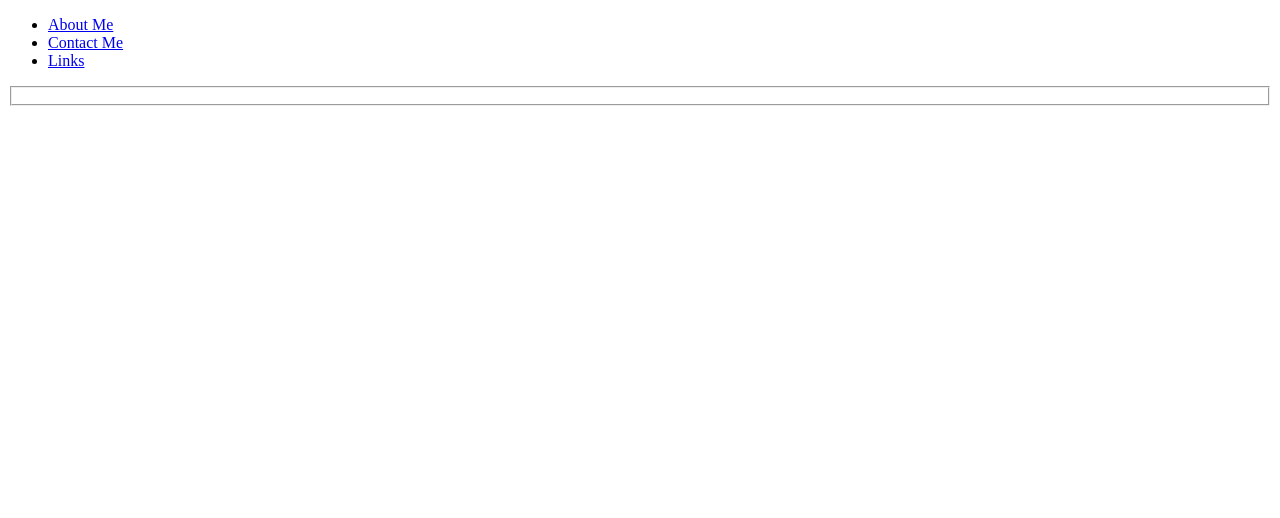
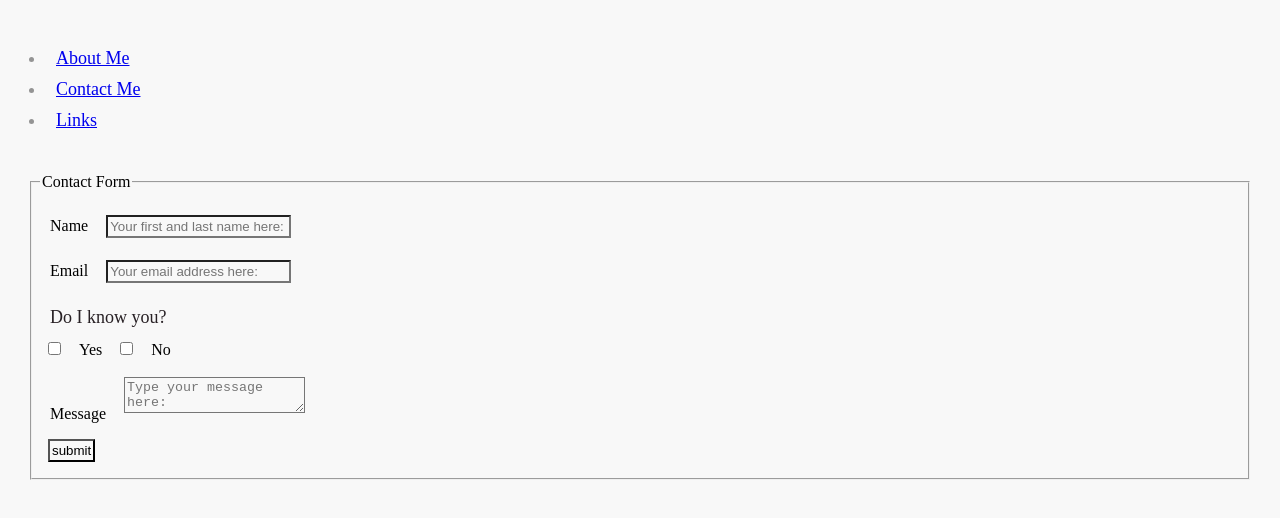
Before and after one commit to abernalub2283/first-website, a plain HTML site: page contact.html in a window 1280 px wide. Drawn offline with Linux system fonts and the light colour scheme.

Commit message:
final website

```diff
--- a/contact.css
+++ b/contact.css
@@ -0,0 +1,29 @@
+*{
+    background-color: #f8f8f8;
+    padding: 2px;
+    margin: 6px;
+}
+h1{
+    font: Helvetica;
+    font-size: 24px;
+    color: #88655C;
+}
+h2{
+    font: Helvetica;
+    font-size: 20px;
+    color: #88655C;
+}
+p{
+    font: arial;
+    font-size: 18px;
+    color: #282125;
+}
+#survey{
+    font: arial;
+    font-size: 18px;
+    color: #282125;
+}
+.nav{
+    font-size: 18px;
+    color: #949494;
+}
--- a/contact.html
+++ b/contact.html
@@ -14,8 +14,32 @@
                 </ul>
             </nav>
         </div>
-        <form>
-            <fieldset></fieldset>
+        <form method="post">
+            <fieldset>
+                <legend>Contact Form</legend>
+                <div class="survey">
+                    <label for="name">Name</label>
+                    <input type="text" id="name" placeholder="Your first and last name here:">
+                </div>
+                <div class="survey">
+                    <label for="email">Email</label>
+                    <input type="email" id="email" name="email" placeholder="Your email address here:">
+                </div>
+                <div class="survey">
+                    <p>Do I know you?</p>
+                    <input type="checkbox" id="yes">
+                    <label for="yes">Yes</label>
+                    <input type="checkbox" id="no">
+                    <label for="no">No</label>
+                </div>
+                <div class="survey">
+                    <label for="message">Message</label>
+                    <textarea id="message" name="message" placeholder="Type your message here:"></textarea>
+                </div>
+                <div class="survey">
+                    <button type="submit">submit</button>
+                </div>
+            </fieldset>
         </form>
     </body>
 </html>
--- a/index.css
+++ b/index.css
@@ -0,0 +1,24 @@
+*{
+    background-color: #f8f8f8;
+    padding: 2px;
+    margin: 6px;
+}
+h1{
+    font: Helvetica;
+    font-size: 24px;
+    color: #88655C;
+}
+h2{
+    font: Helvetica;
+    font-size: 20px;
+    color: #88655C;
+}
+p{
+    font: arial;
+    font-size: 18px;
+    color: #282125;
+}
+.nav{
+    font-size: 18px;
+    color: #949494;
+}
--- a/links.css
+++ b/links.css
@@ -0,0 +1,22 @@
+*{
+    font-size: 18px;
+    color: #949494;
+    background-color: #f8f8f8;
+    padding: 2px;
+    margin: 6px;
+}
+h1{
+    font: Helvetica;
+    font-size: 24px;
+    color: #88655C;
+}
+h2{
+    font: Helvetica;
+    font-size: 20px;
+    color: #88655C;
+}
+p{
+    font: arial;
+    font-size: 18px;
+    color: #282125;
+}
```
Also changed, not shown: index.html (+3 -3 lines), links.html (+5 -6 lines), 1 other file.
